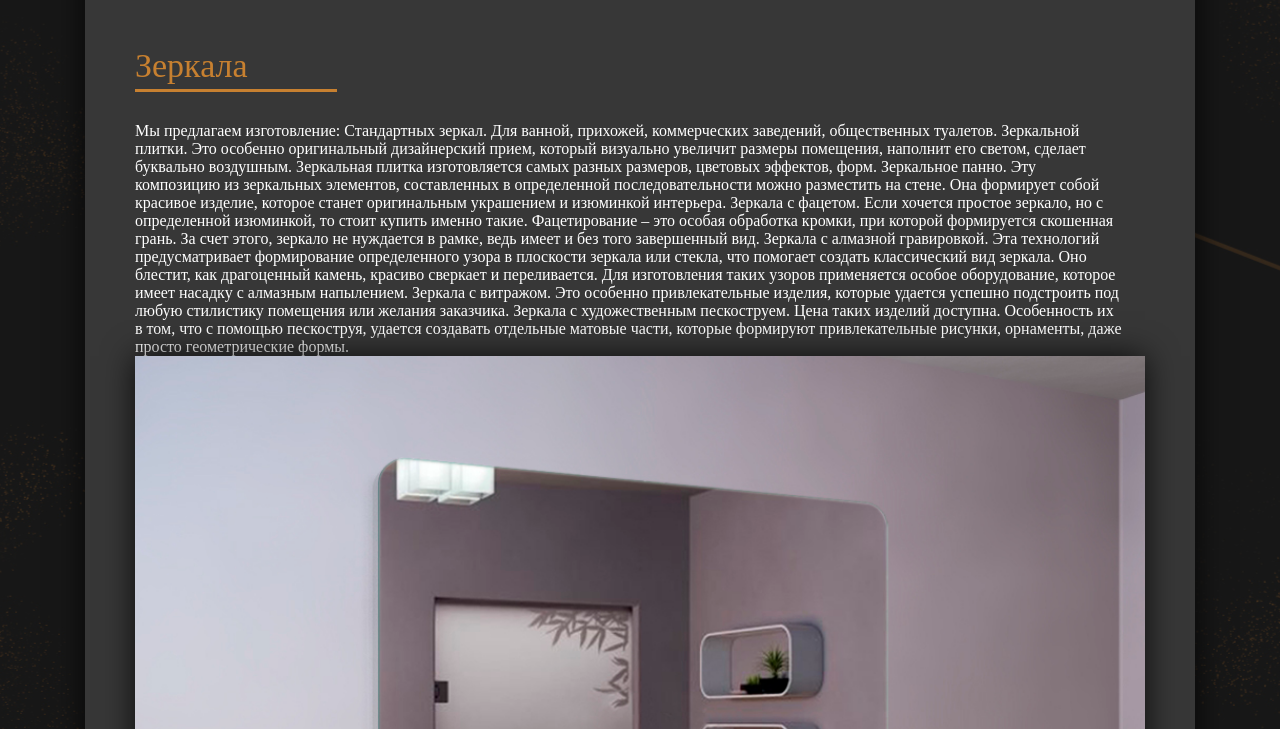
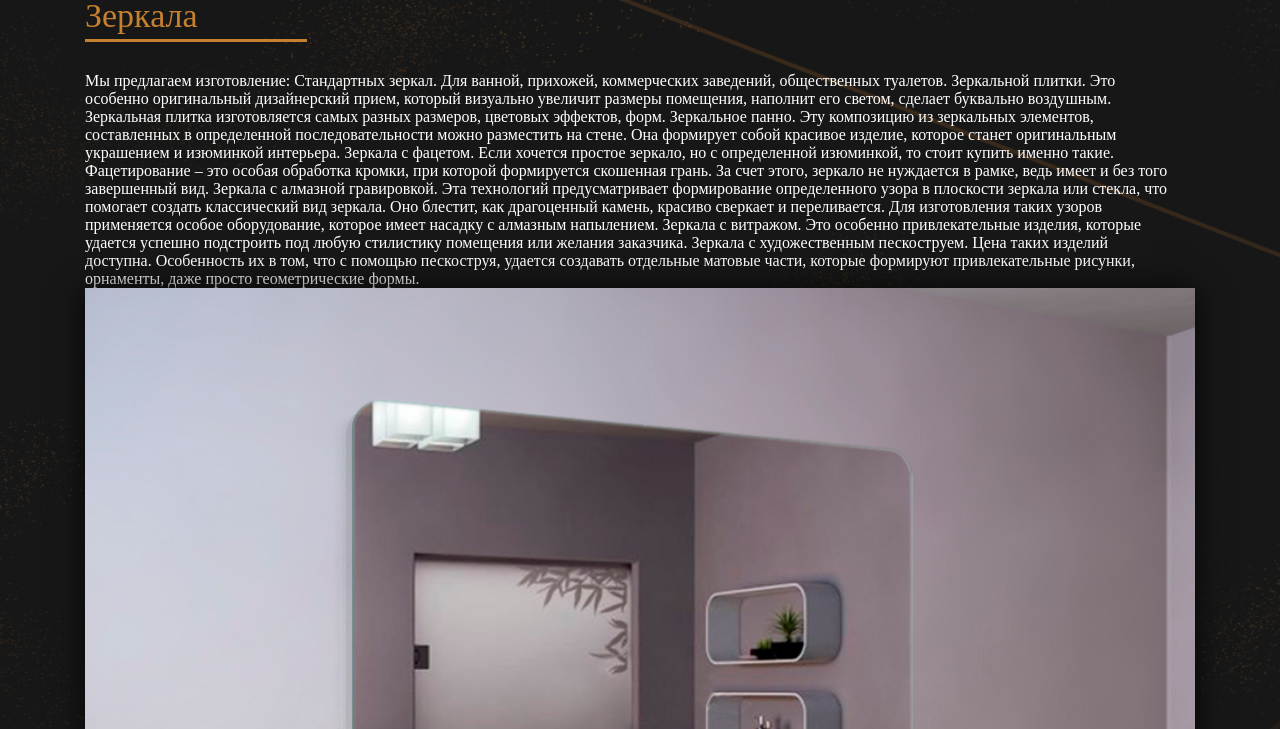
Before and after one commit to DenysPugachov/GlassOk, a plain HTML site: page index.html in a window 1280 px wide. Shown: the part 753-1482 px from the top of the page. Drawn offline with Linux system fonts and the light colour scheme.

Commit message:
v1.51 maxt width

```diff
--- a/css/style.css
+++ b/css/style.css
@@ -182,10 +182,10 @@ header ul li:before {
 
 .content .info {
     width: 100%;
-    min-height: 580px;
-    background-color: #373737;
-    padding: 50px;
-    box-shadow: 0px 0px 30px rgba(0, 0, 0, 0.8);
+    /* min-height: 580px; */
+    /* background-color: #373737; */
+    /* padding: 50px; */
+    /* box-shadow: 0px 0px 30px rgba(0, 0, 0, 0.8); */
 }
 
 .content .info-header {
```
